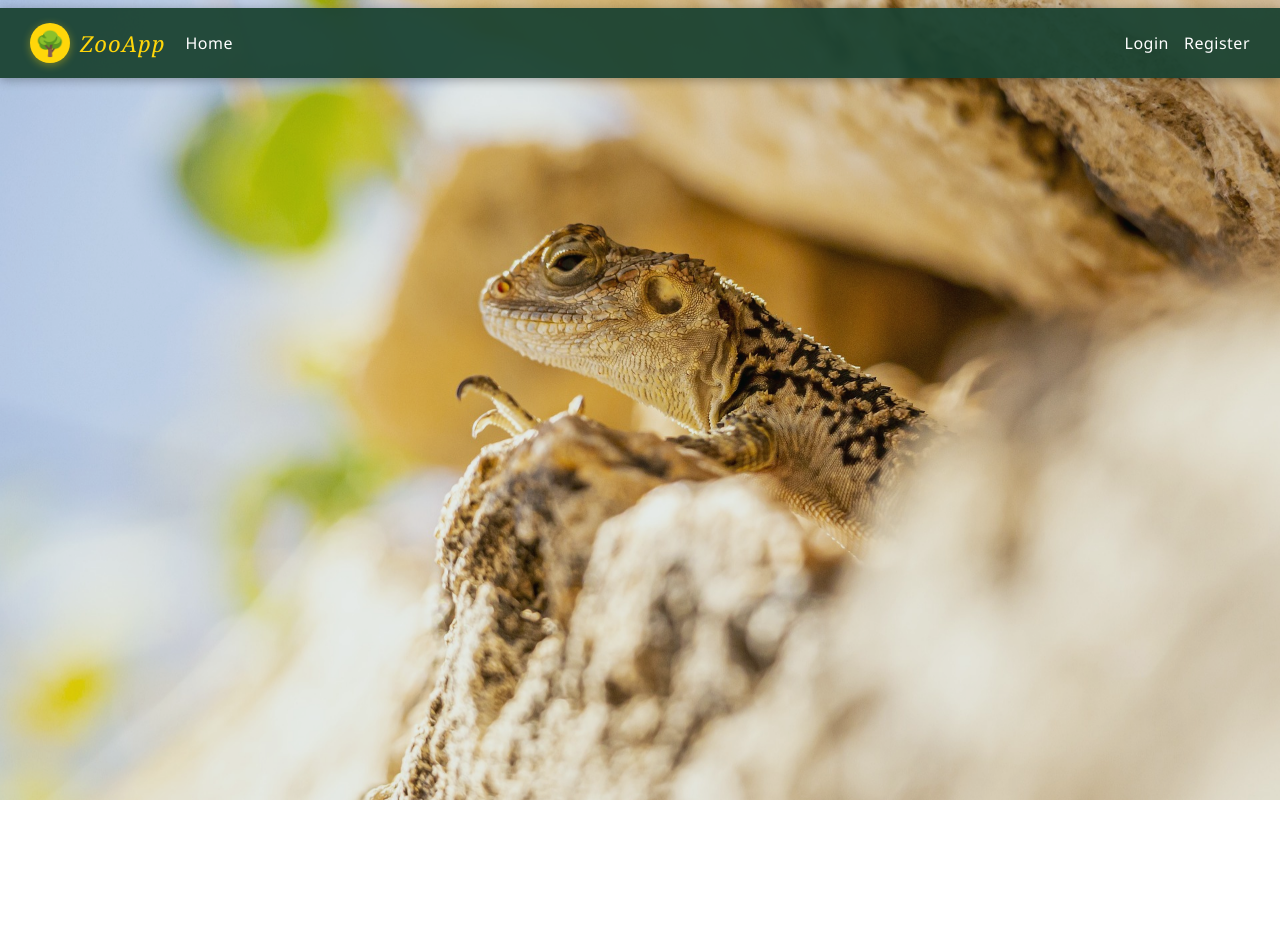
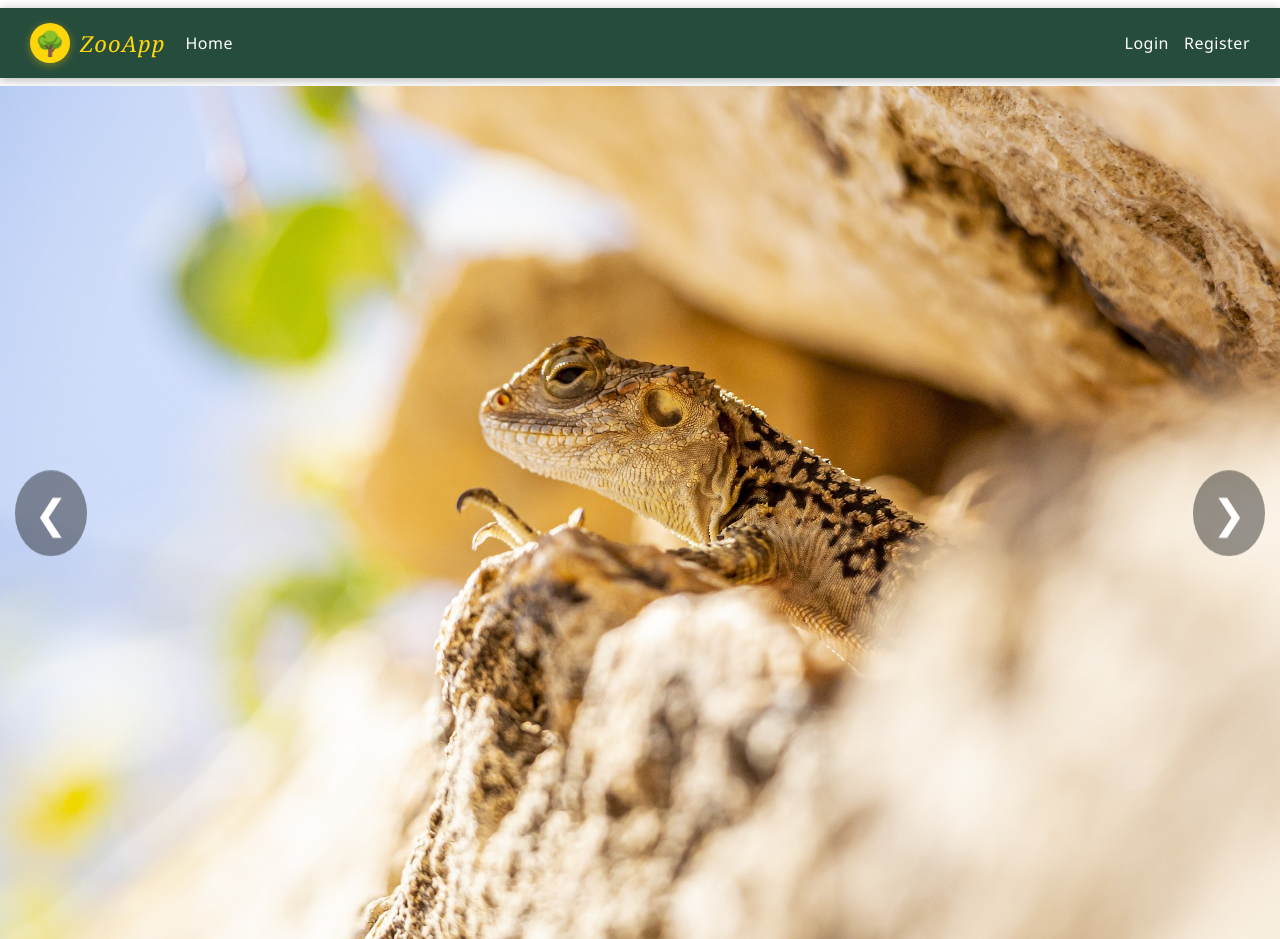
Before and after one commit to Safetyon9/zooApp-frontend, an Angular app: page / in a window 1280 px wide. Before the commit the page ends 800 px from the top, so only its background shows below. Built offline with nearby package versions, Linux system fonts and the light colour scheme.

Commit message:
home aggiornata

```diff
--- a/src/app/app.html
+++ b/src/app/app.html
@@ -1,13 +1,3 @@
-<!-- Carousel di tartarughe HD come sfondo -->
-<div class="turtle-carousel">
-  <img
-    [src]="turtleImages[currentImageIndex()]"
-    [alt]="'Tartaruga ' + currentImageIndex()"
-    class="carousel-image"
-  />
-  <div class="carousel-overlay"></div>
-</div>
-
 <app-navbar></app-navbar>
-
+<app-home></app-home>
 <router-outlet></router-outlet>
--- a/src/app/app.ts
+++ b/src/app/app.ts
@@ -6,31 +6,7 @@ import { Component, OnDestroy, signal } from '@angular/core';
   styleUrls: ['./app.css'],
   standalone: false
 })
-export class App implements OnDestroy {
-  protected readonly title = signal('zooApp-frontend');
+export class App {
 
-  turtleImages = [
-    'foto/animal1.jpg',
-    'foto/animal2.jpg',
-    'foto/animal3.jpg',
-    'foto/animal4.jpg'
-  ];
-  currentImageIndex = signal(0);
-  private intervalId: any;
 
-  constructor() {
-    this.startCarousel();
-  }
-
-  startCarousel() {
-    this.intervalId = setInterval(() => {
-      this.currentImageIndex.update(index => (index + 1) % this.turtleImages.length);
-    }, 5000);
-  }
-
-  ngOnDestroy() {
-    if (this.intervalId) {
-      clearInterval(this.intervalId);
-    }
-  }
 }
--- /dev/null
+++ b/src/app/components/home/home.css
@@ -0,0 +1,55 @@
+.turtle-carousel {
+  position: relative;
+  width: 100%;
+  height: 100%;
+  overflow: hidden;
+}
+
+.carousel-image {
+  width: 100%;
+  height: 100%;
+  object-fit: cover;
+}
+
+/* Pulsanti */
+.carousel-btn {
+  position: absolute;
+  top: 50%;
+  transform: translateY(-50%);
+
+  background: rgba(0, 0, 0, 0.4); /* trasparente scuro */
+  color: white;
+  border: none;
+
+  font-size: 2.5rem;
+  padding: 0.8rem 1.2rem;
+  cursor: pointer;
+
+  border-radius: 50%;
+  backdrop-filter: blur(4px); /* effetto moderno */
+
+  transition: all 0.3s ease;
+}
+
+/* Hover */
+.carousel-btn:hover {
+  background: rgba(0, 0, 0, 0.7);
+  transform: translateY(-50%) scale(1.1);
+}
+
+/* Posizioni */
+.carousel-btn.left {
+  left: 15px;
+}
+
+.carousel-btn.right {
+  right: 15px;
+}
+
+/* Responsive (mobile) */
+@media (max-width: 768px) {
+  .carousel-btn {
+    font-size: 2rem;
+    padding: 0.6rem 1rem;
+  }
+}
--- /dev/null
+++ b/src/app/components/home/home.html
@@ -0,0 +1,17 @@
+<div class="turtle-carousel">
+  <img
+    [src]="turtleImages[currentImageIndex()]"
+    [alt]="'Tartaruga ' + currentImageIndex()"
+    class="carousel-image"
+  />
+
+  <div class="carousel-overlay"></div>
+
+  <button class="carousel-btn left" (click)="prevImage()">
+    ❮
+  </button>
+
+  <button class="carousel-btn right" (click)="nextImage()">
+    ❯
+  </button>
+</div>
--- /dev/null
+++ b/src/app/components/home/home.ts
@@ -0,0 +1,49 @@
+// home.ts
+import { Component, OnDestroy, signal } from '@angular/core';
+
+@Component({
+  selector: 'app-home',
+  standalone: false,
+  templateUrl: './home.html',
+  styleUrl: './home.css',
+})
+export class Home implements OnDestroy{
+
+    protected readonly title = signal('zooApp-frontend');
+
+  turtleImages = [
+    'foto/animal1.jpg',
+    'foto/animal2.jpg',
+    'foto/animal3.jpg',
+    'foto/animal4.jpg'
+  ];
+  currentImageIndex = signal(0);
+
+  private intervalId: any;
+
+  constructor() {
+    this.startCarousel();
+  }
+
+  startCarousel() {
+    this.intervalId = setInterval(() => {
+      this.currentImageIndex.update(index => (index + 1) % this.turtleImages.length);
+    }, 5000);
+  }
+
+  ngOnDestroy() {
+    if (this.intervalId) {
+      clearInterval(this.intervalId);
+    }
+  }
+
+    nextImage() {
+  this.currentImageIndex.update(index => (index + 1) % this.turtleImages.length);
+}
+
+prevImage() {
+  this.currentImageIndex.update(index =>
+    (index - 1 + this.turtleImages.length) % this.turtleImages.length
+  );
+  }
+}
--- a/src/app/navbar/navbar.ts
+++ b/src/app/navbar/navbar.ts
@@ -46,6 +46,7 @@ export class Navbar {
     this.dialog.open(ChangePassword, { width: '400px' });
   }
 
+
   logout() {
     this.auth.logout();
     this.router.navigate(['/']);
```
Also changed, not shown: src/app/app-module.ts (+5 -2 lines).
